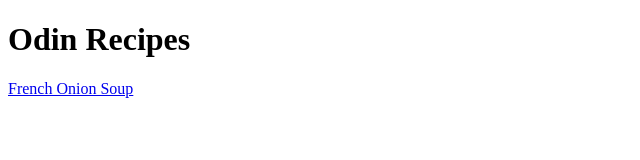
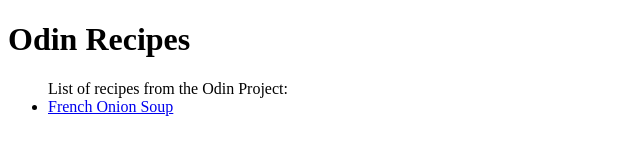
Before and after one commit to benalbone/odin-recipes, a plain HTML site: page index.html in a window 1280 px wide. Shown: the whole page, without its empty margins (0-640 px from the left). Drawn offline with Linux system fonts and the light colour scheme.

Commit message:
created list of receipts in index.html instead of just links for better format

```diff
--- a/index.html
+++ b/index.html
@@ -7,6 +7,8 @@
 
     <body>
         <h1>Odin Recipes</h1>
-        <a href="./recipes/french-onion-soup.html">French Onion Soup</a>
+        <ul>List of recipes from the Odin Project:
+            <li><a href="./recipes/french-onion-soup.html">French Onion Soup</a></li>
+        </ul>
     </body>
 </html>
```
